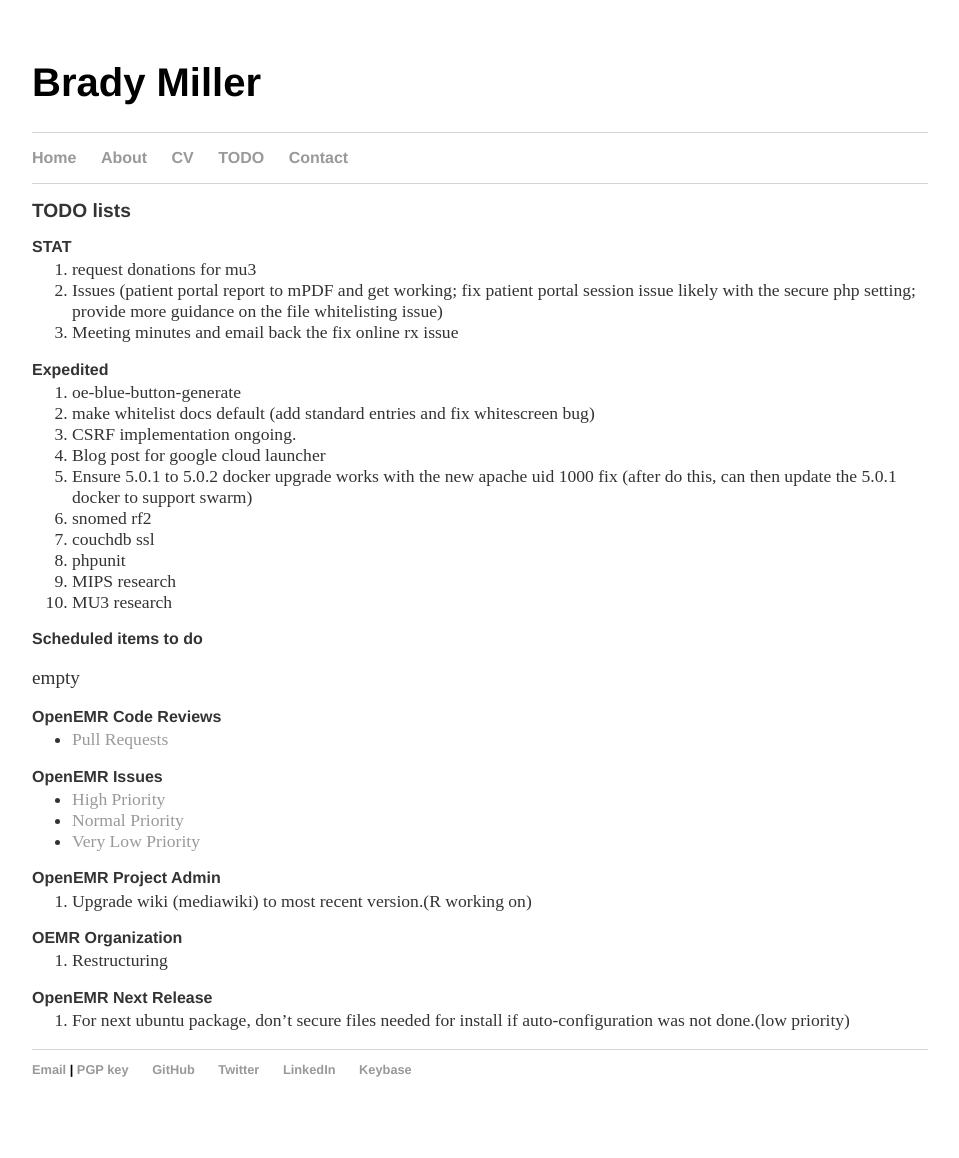
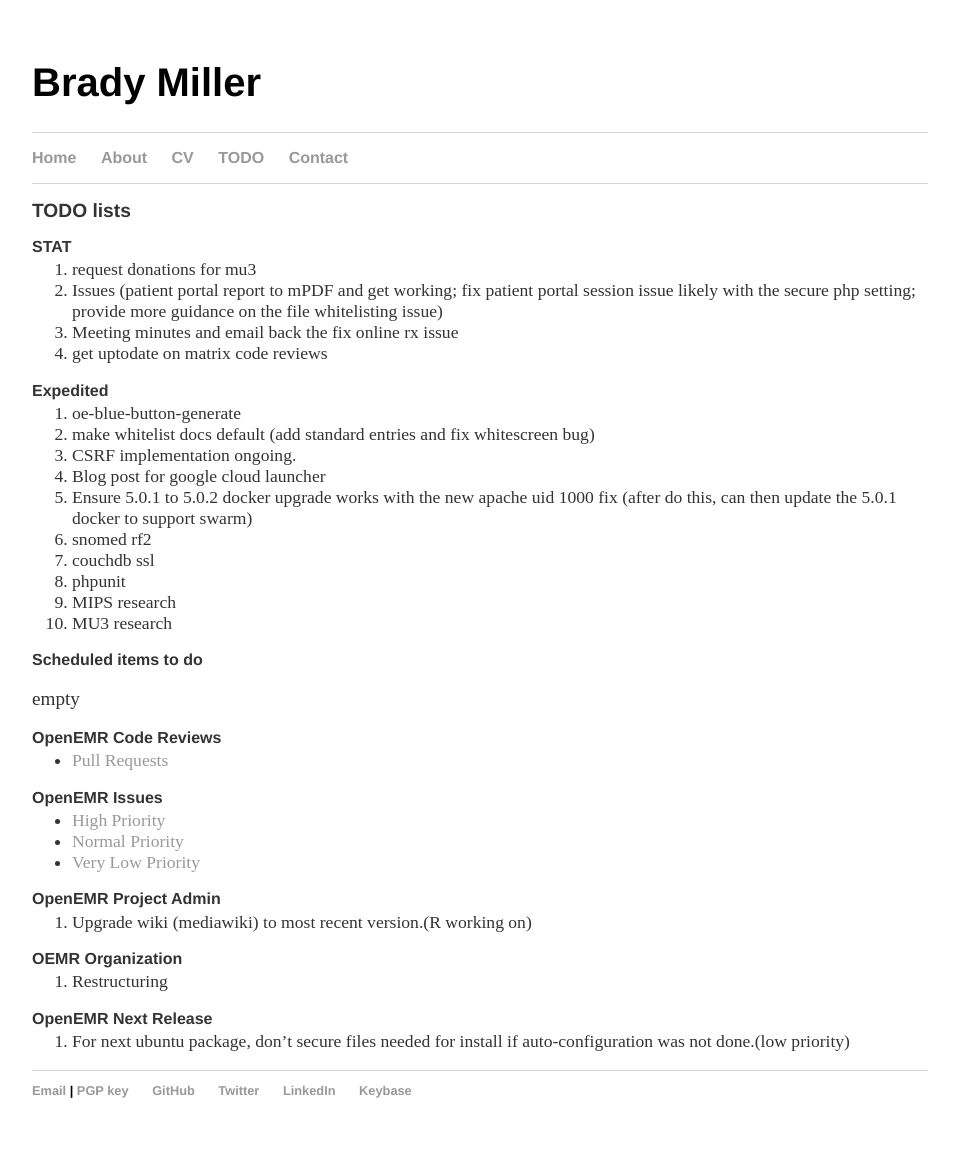
Before and after one commit to bradymiller/bradymiller.github.io, a Jekyll site: the page built from todo/index.md, in a window 1280 px wide. Shown: the whole page, without its empty margins (160-1119 px from the left). Built offline with Jekyll 4.4.1, drawn with Linux system fonts in a browser that asks for light colours; our own code applies the rules of GitHub Pages for plain Markdown files; before the commit the page ends 1137 px from its top, so only the background shows below that.

Commit message:
Update index.md

```diff
--- a/todo/index.md
+++ b/todo/index.md
@@ -7,6 +7,7 @@
 1. request donations for mu3
 2. Issues (patient portal report to mPDF and get working; fix patient portal session issue likely with the secure php setting; provide more guidance on the file whitelisting issue)
 3. Meeting minutes and email back the fix online rx issue
+4. get uptodate on matrix code reviews
 
 ### Expedited
 1. oe-blue-button-generate
```
